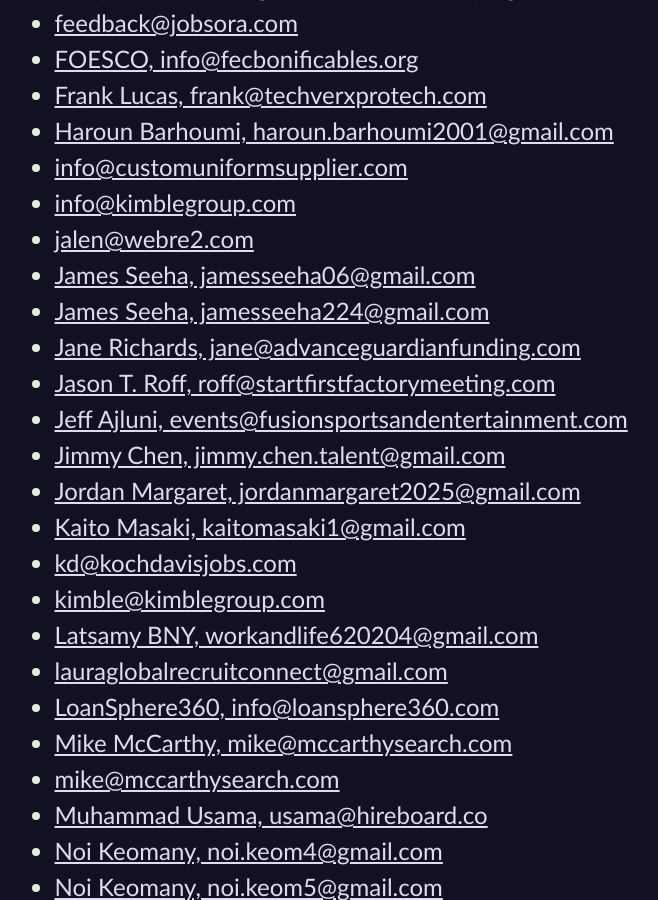
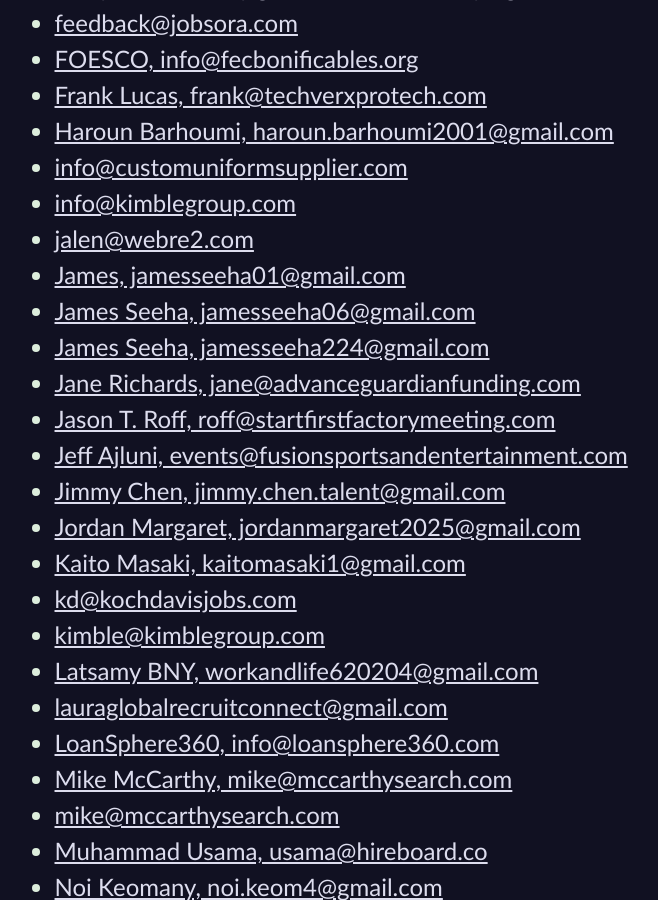
Before and after one commit to CodosaurusLLC/CodosaurusLLC.github.io, a Jekyll site: the page built from spambait.md, in a window 1280 px wide and 900 px high, scrolled down 1125 px. Shown: the whole window, without its empty margins (45-703 px from the left). Built offline with Jekyll 4.4.1, drawn with Linux system fonts in a browser that asks for light colours; our own code applies the rules of GitHub Pages for plain Markdown files.

Commit message:
add persistent spammer's latest address

```diff
--- a/spambait.md
+++ b/spambait.md
@@ -32,6 +32,7 @@ Spammers:
 - [info@customuniformsupplier.com](mailto:info@customuniformsupplier.com)
 - [info@kimblegroup.com](mailto:info@kimblegroup.com)
 - [jalen@webre2.com](mailto:jalen@webre2.com)
+- [James, jamesseeha01@gmail.com](mailto:jamesseeha01@gmail.com)
 - [James Seeha, jamesseeha06@gmail.com](mailto:jamesseeha06@gmail.com)
 - [James Seeha, jamesseeha224@gmail.com](mailto:jamesseeha224@gmail.com)
 - [Jane Richards, jane@advanceguardianfunding.com](mailto:jane@advanceguardianfunding.com)
```
